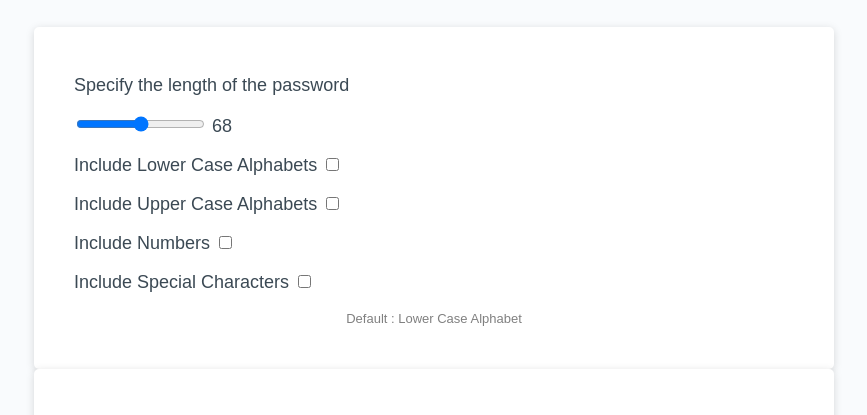
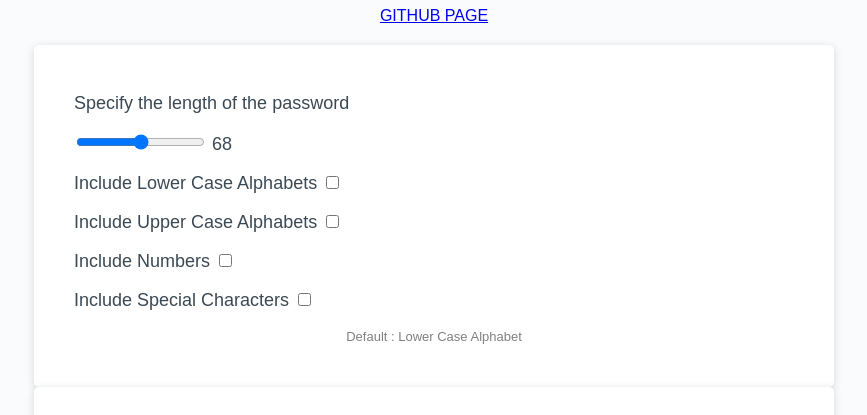
Before and after one commit to amitkarmacharya-edu/03-password-generator, a plain HTML site: page index.html in a window 1280 px wide. Shown: the part 103-518 px from the top of the page, without its empty margins (206-1073 px from the left). Drawn offline with Linux system fonts and the light colour scheme.

Commit message:
Update index.html

```diff
--- a/index.html
+++ b/index.html
@@ -25,7 +25,7 @@
 
         <!-- heading -->
         <h1>Password Generator</h1>
-
+        <a href="https://github.com/amitkarmacharya-edu/03-password-generator"> GITHUB PAGE </a>
       </header>
 
       <!-- main content -->
```
